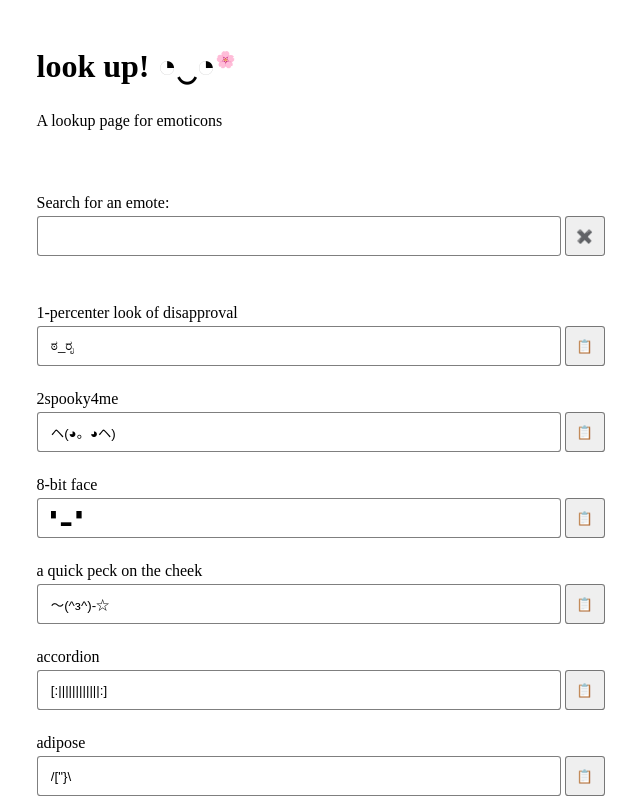
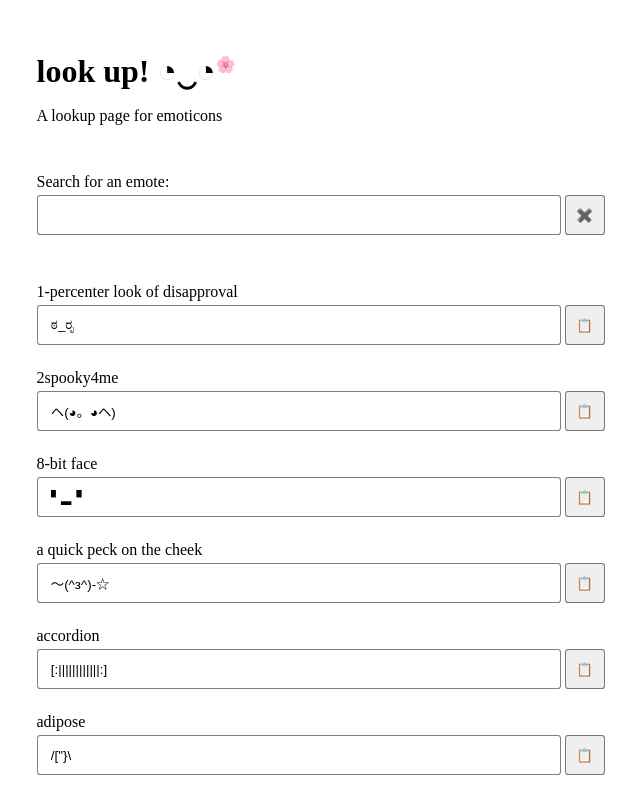
Before and after one commit to Sirs0ri/look-up, a plain HTML site: page index.html in a window 1280 px wide. Shown: the top 799 px of the page, without its empty margins (312-952 px from the left). Drawn offline with Linux system fonts and the light colour scheme.

Commit message:
fix: adjust spacing after "hero" section

```diff
--- a/index.html
+++ b/index.html
@@ -11,7 +11,7 @@
 </head>
 
 <body>
-  <section>
+  <section class="hero">
     <h1>look up! ◔‿◔<sup>🌸</sup></h1>
     <p>A lookup page for emoticons</p>
   </section>
--- a/style.css
+++ b/style.css
@@ -14,16 +14,26 @@ body {
 
   &>* {
     margin: 0;
+    padding: 0;
   }
 }
 
-h1 {
-  font-size: 2em;
+.hero {
+  h1 {
+    font-size: 2em;
+
+    sup {
+      font-size: 0.5em;
+    }
+  }
+
+  h1,
+  p {
+    margin-block-start: 1em;
+    margin-block-end: 0;
+  }
 }
 
-h1 sup {
-  font-size: 0.5em;
-}
 
 #searchForm,
 .emote-wrapper {
@@ -82,7 +92,6 @@ h1 sup {
 
 #emojicons {
   list-style-type: none;
-  padding: 0;
 
   display: grid;
   gap: 1em;
```
